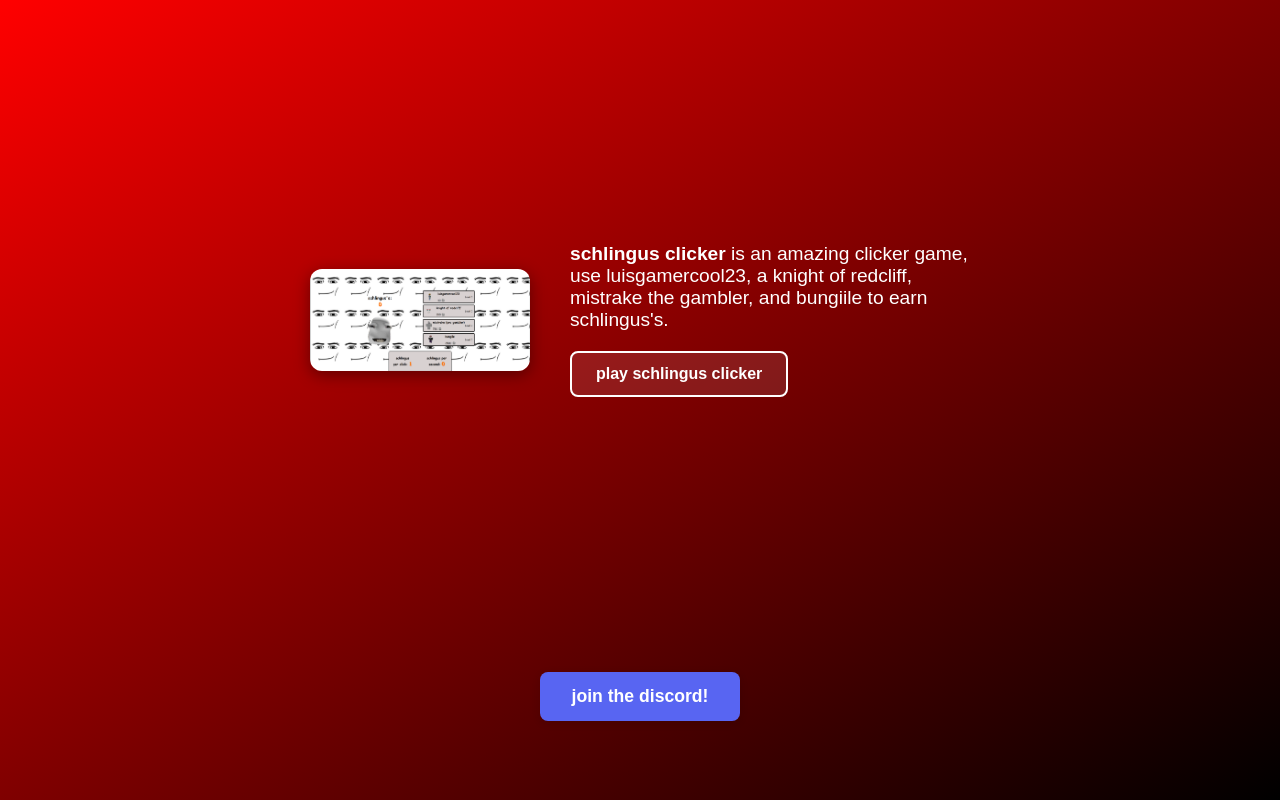
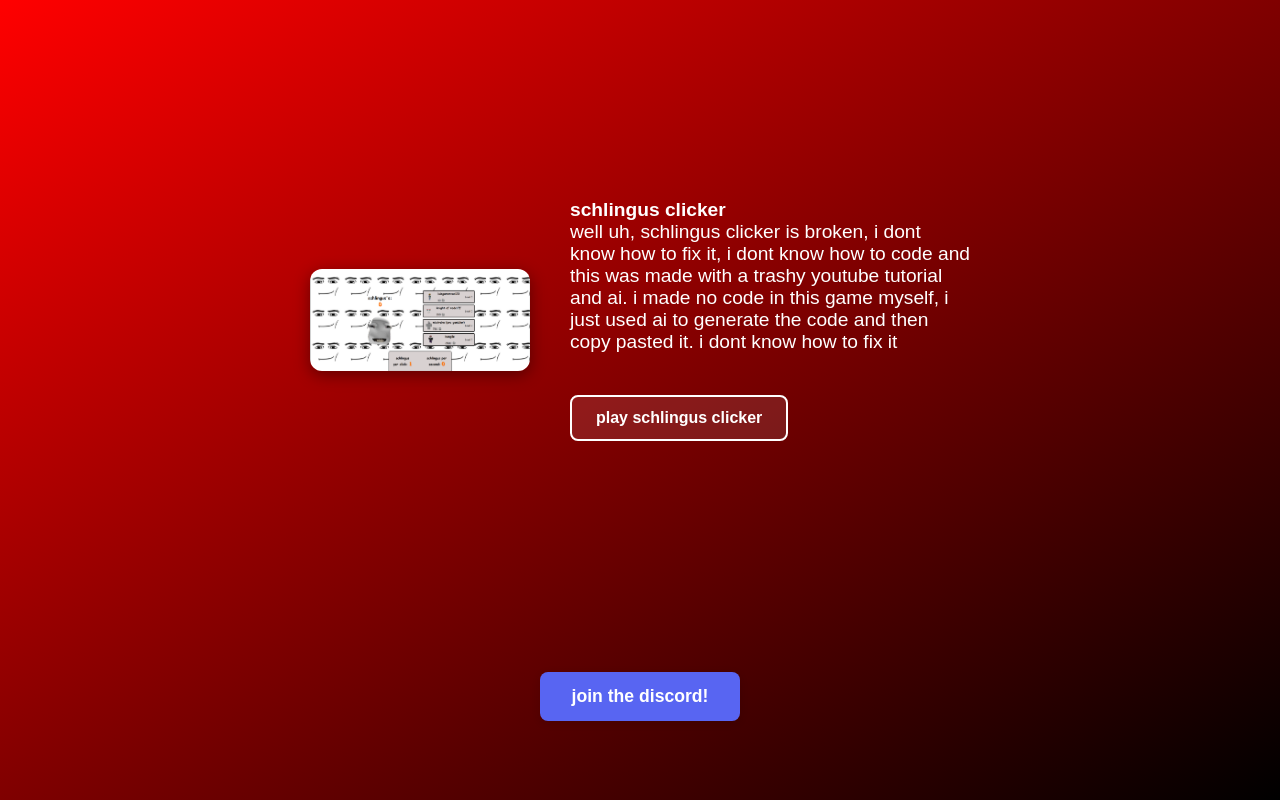
Before and after one commit to schlingus/schlingus.github.io, a plain HTML site: page index.html in a window 1280 px wide. Drawn offline with Linux system fonts and the light colour scheme.

Commit message:
changed schlingus description

```diff
--- a/index.html
+++ b/index.html
@@ -10,7 +10,7 @@
         <img src="clicker-thumbnail.png" alt="Schlingus Clicker Thumbnail" class="thumbnail">
         <div class="content">
             <div class="description">
-                <strong>schlingus clicker</strong> is an amazing clicker game, use luisgamercool23, a knight of redcliff, mistrake the gambler, and bungiile to earn schlingus's.
+                <strong>schlingus clicker</strong> <br>well uh, schlingus clicker is broken, i dont know how to fix it, i dont know how to code and this was made with a trashy youtube tutorial and ai. i made no code in this game myself, i just used ai to generate the code and then copy pasted it. i dont know how to fix it <br> <br>
             </div>
             <a href="https://schlingus.github.io/clicker" class="clicker-link">play schlingus clicker</a>
         </div>
```
